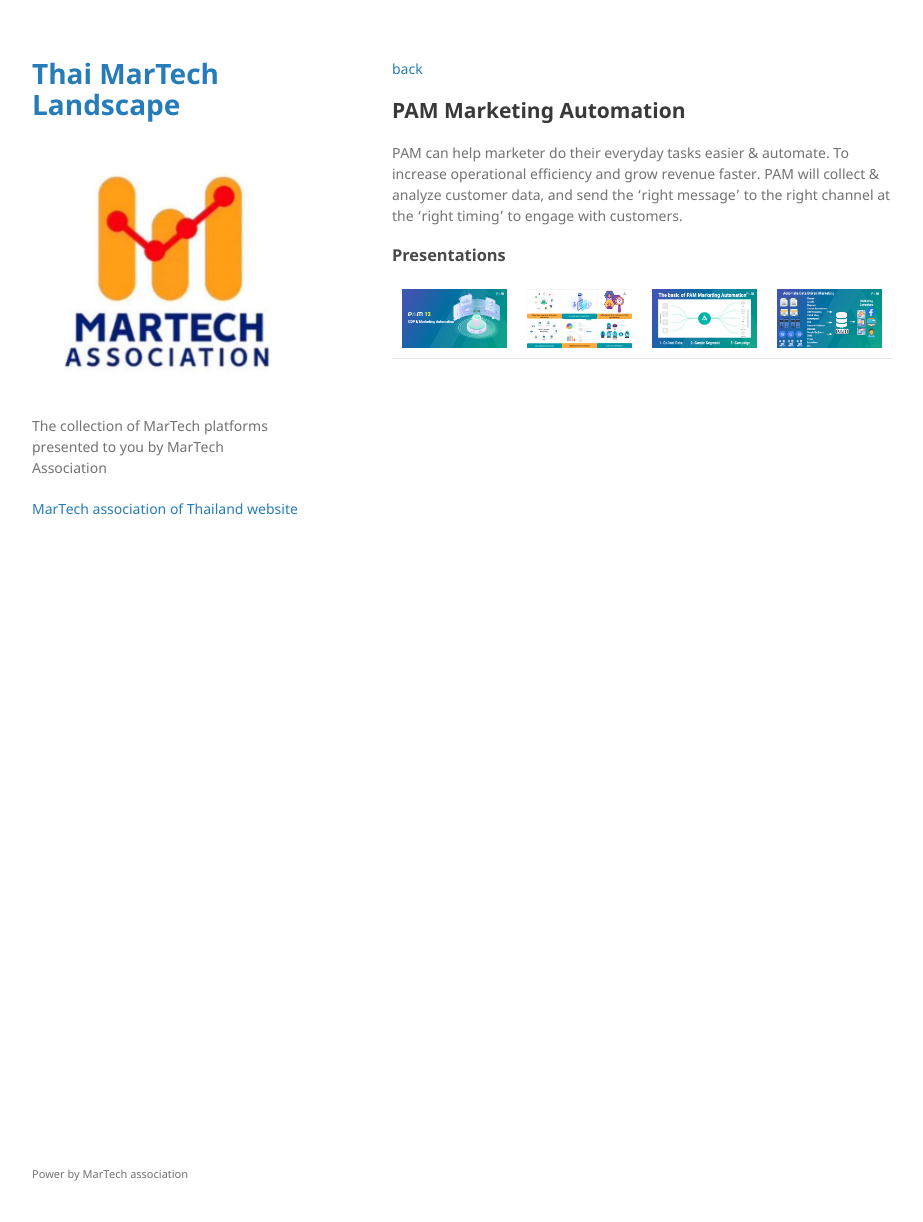
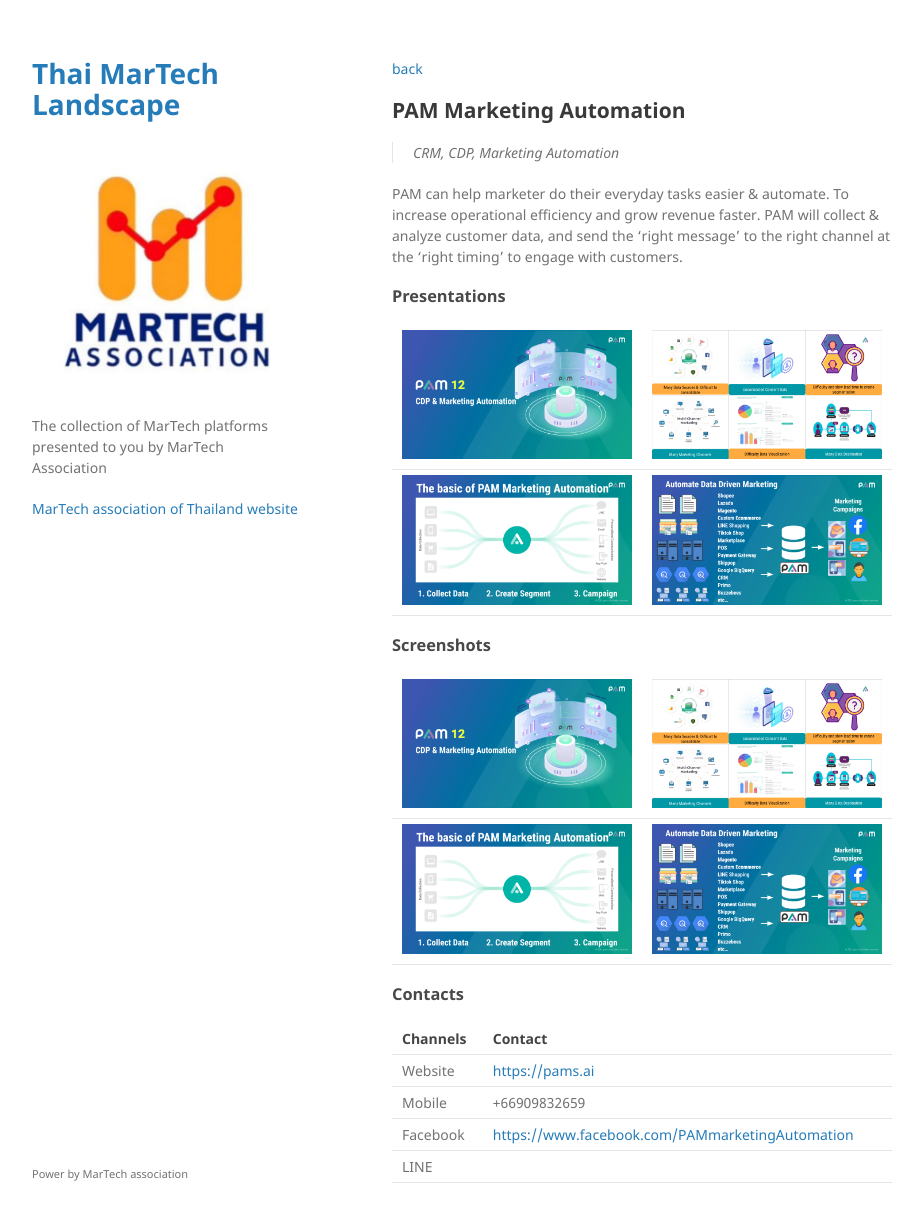
Before and after one commit to MarTechAssociation/MarTechAssociation.github.io, a Jekyll site: the page built from pam.md, in a window 1280 px wide and 1253 px high. Shown: the top 1222 px of the window, without its empty margins (178-1101 px from the left). Built offline with Jekyll 4.4.1, drawn with Linux system fonts in a browser that asks for light colours.

Commit message:
update layout

```diff
--- a/pam.md
+++ b/pam.md
@@ -5,6 +5,8 @@
 [back](./)
 
 ## PAM Marketing Automation
+
+> CRM, CDP, Marketing Automation
 
 PAM can help marketer do their everyday tasks easier & automate. To increase operational efficiency and grow revenue faster. PAM will collect & analyze customer data, and send the ‘right message’ to the right channel at the ‘right timing’ to engage with customers.
 
@@ -14,7 +16,31 @@
   <tr>
     <td><img src="assets/img/pam/presents-slides-00-27995.png"></td>
     <td><img src="assets/img/pam/presents-slides-01-16836.png"></td>
+</tr>
+<tr>
     <td><img src="assets/img/pam/presents-slides-02-14868.png"></td>
     <td><img src="assets/img/pam/presents-slides-03-30686.png"></td>
   </tr>
 </table>
+
+### Screenshots
+
+<table>
+  <tr>
+    <td><img src="assets/img/pam/presents-slides-00-27995.png"></td>
+    <td><img src="assets/img/pam/presents-slides-01-16836.png"></td>
+</tr>
+<tr>
+    <td><img src="assets/img/pam/presents-slides-02-14868.png"></td>
+    <td><img src="assets/img/pam/presents-slides-03-30686.png"></td>
+  </tr>
+</table>
+
+### Contacts
+
+| Channels        | Contact
+|:----------------|:------------------------------------|
+| Website         | [https://pams.ai](https://pams.ai)  |
+| Mobile          | +66909832659                        |
+| Facebook        | [https://www.facebook.com/PAMmarketingAutomation](https://www.facebook.com/PAMmarketingAutomation)|
+| LINE            ||
```
Also changed, not shown: _pam.md (+26 -0 lines).
